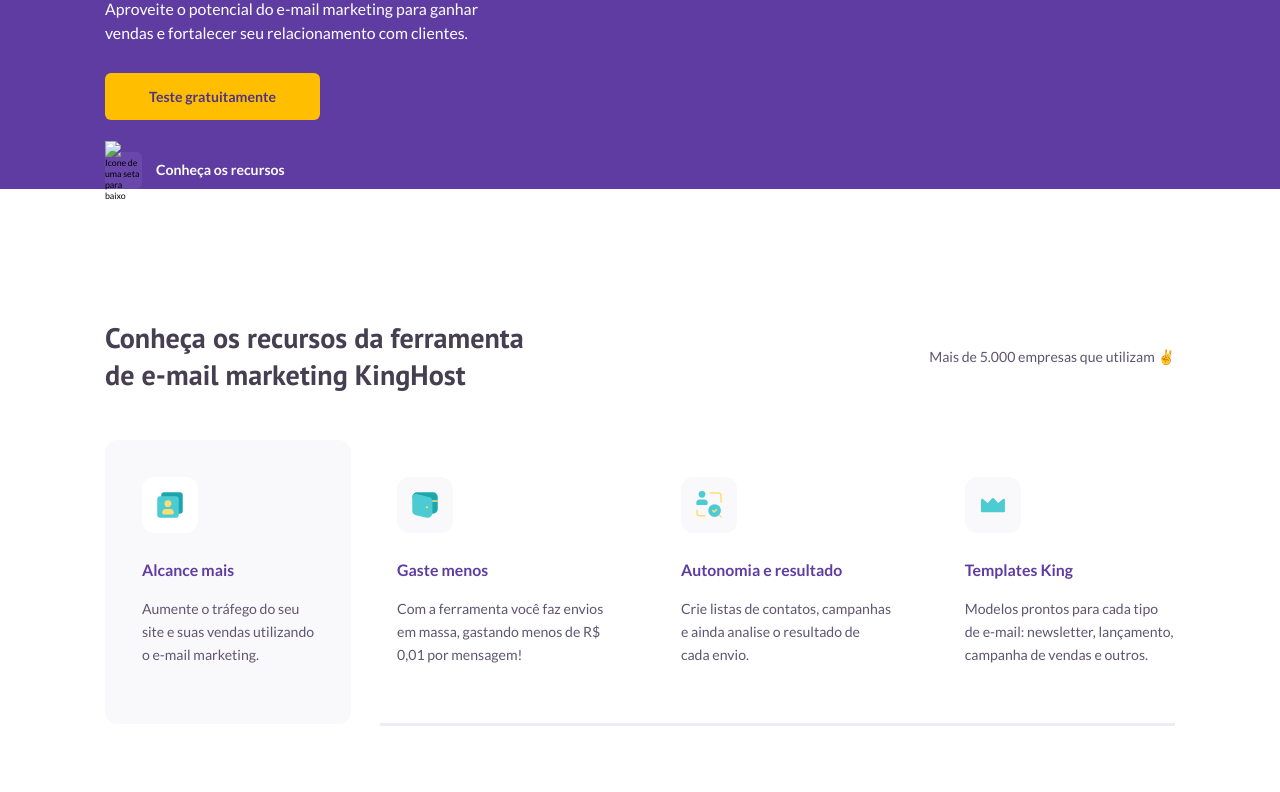
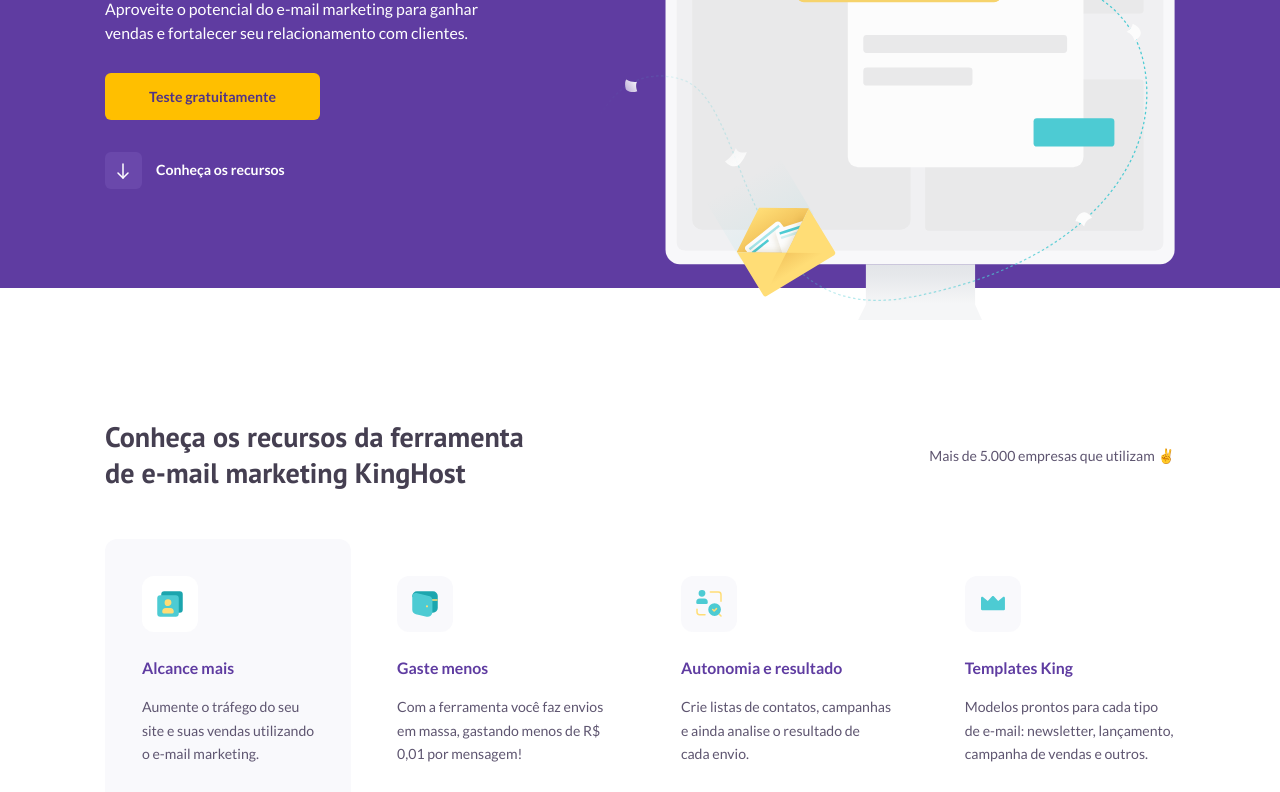
Before and after one commit to rafaelmartins92/kinghost, a plain HTML site: page index.html in a window 1280 px wide. Shown: the part 308-1100 px from the top of the page. Drawn offline with Linux system fonts and the light colour scheme; the site is published under a folder, as on GitHub Pages, so addresses that start at the root find nothing.

Commit message:
fix: adjust img path

```diff
--- a/index.html
+++ b/index.html
@@ -52,7 +52,7 @@
           <div class="conheca">
             <div class="icon">
               <img
-                src="/img/icon-arrow.svg"
+                src="img/icon-arrow.svg"
                 alt="Icone de uma seta para baixo"
               />
             </div>
@@ -60,7 +60,7 @@
           </div>
         </div>
         <div class="image">
-          <img src="/img/ilustra.svg" alt="Ilustração da hero section" />
+          <img src="img/ilustra.svg" alt="Ilustração da hero section" />
         </div>
       </div>
     </section>
```
